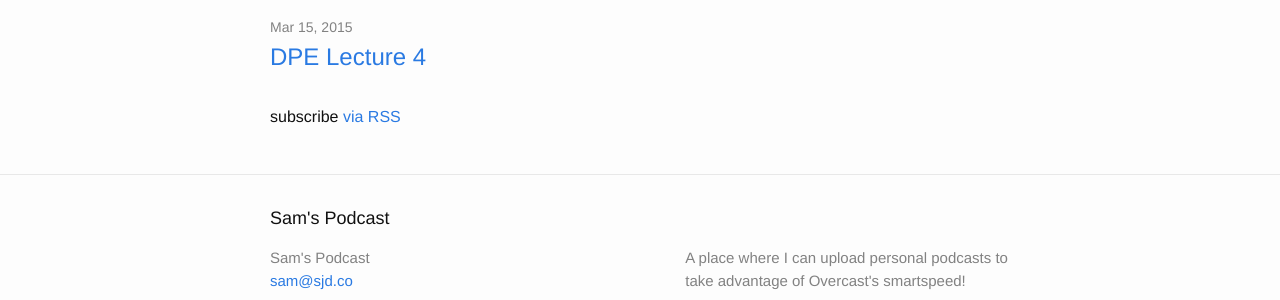
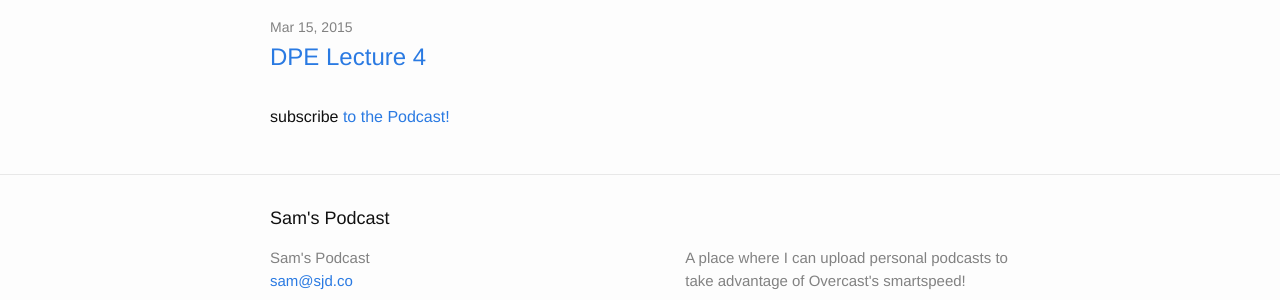
Before and after one commit to samjdavis13/cast, a Jekyll site: the page built from index.html, in a window 1280 px wide. Shown: the part 122-422 px from the top of the page. Built offline with Jekyll 4.4.1, drawn with Linux system fonts in a browser that asks for light colours.

Commit message:
update subscribe link

```diff
--- a/index.html
+++ b/index.html
@@ -18,6 +18,6 @@ layout: default
     {% endfor %}
   </ul>
 
-  <p class="rss-subscribe">subscribe <a href="{{ "/feed.xml" | prepend: site.baseurl }}">via RSS</a></p>
+  <p class="rss-subscribe">subscribe <a href="{{ "/rss.xml" | prepend: site.baseurl }}">to the Podcast!</a></p>
 
 </div>
```
